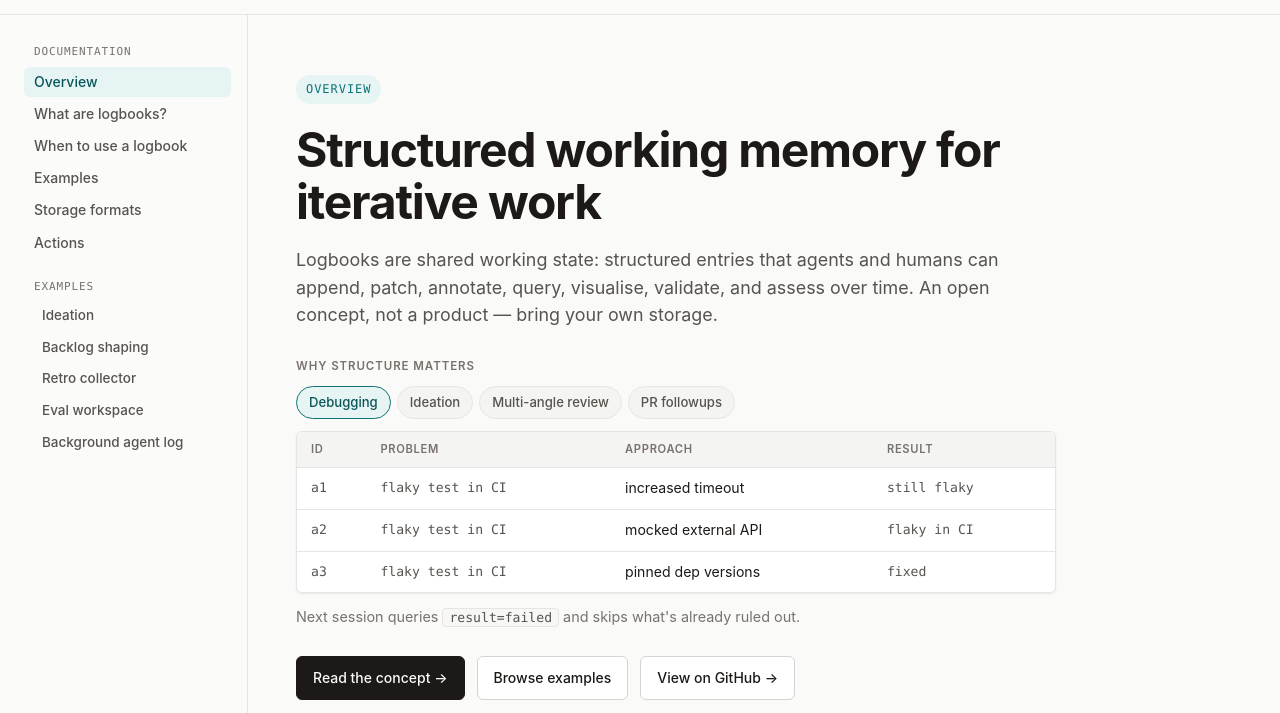
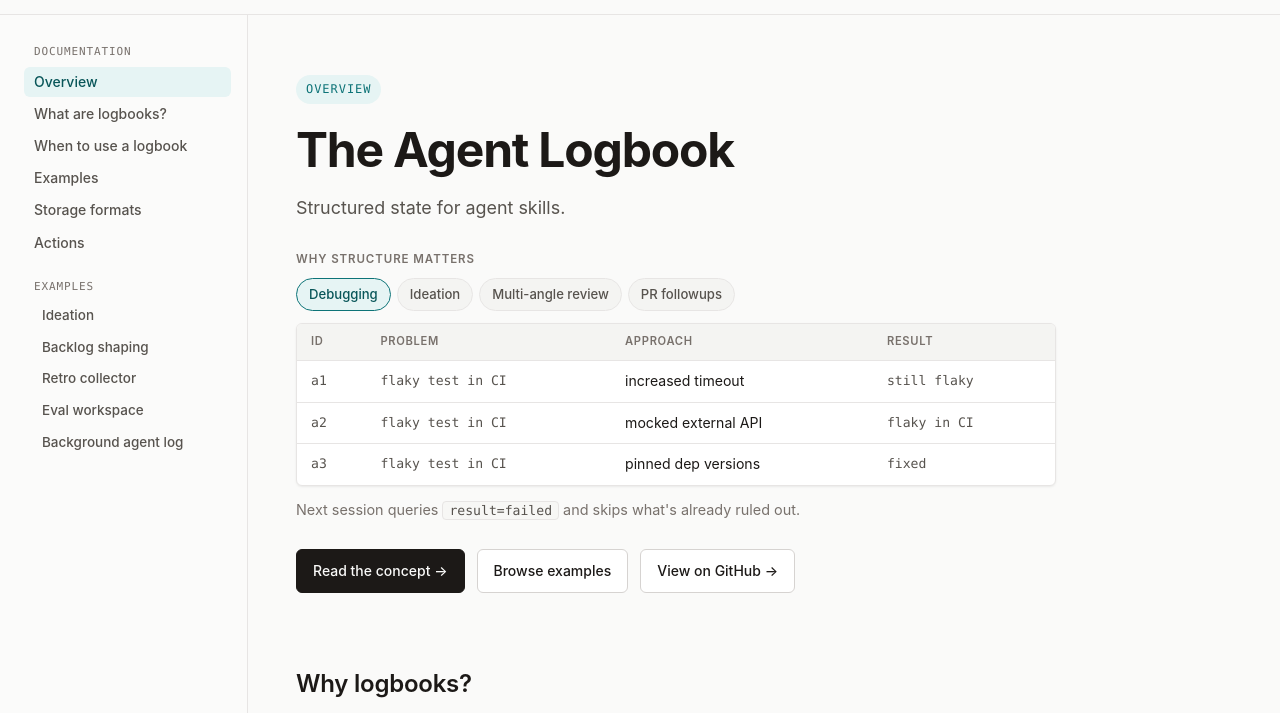
Before and after one commit to agentlogbooks/agentlogbooks, a plain HTML site: page index.html in a window 1280 px wide. Shown: the part 45-758 px from the top of the page. Drawn offline with Linux system fonts and the light colour scheme.

Commit message:
Change title

```diff
--- a/index.html
+++ b/index.html
@@ -3,8 +3,8 @@
 <head>
 <meta charset="utf-8" />
 <meta name="viewport" content="width=device-width, initial-scale=1" />
-<title>Overview — Agent Logbooks</title>
-<meta name="description" content="A structured place for findings, drafts, and notes." />
+<title>The Agent Logbook — Structured state for agent skills.</title>
+<meta name="description" content="Structured state for agent skills." />
 <link rel="stylesheet" href="styles.css" />
 </head>
 <body>
@@ -51,9 +51,9 @@
   <main class="docs-content">
     <div class="hero">
       <span class="hero-eyebrow">Overview</span>
-      <h1>Structured working memory for iterative work</h1>
+      <h1>The Agent Logbook</h1>
       <p class="lead">
-        Logbooks are shared working state: structured entries that agents and humans can append, patch, annotate, query, visualise, validate, and assess over time. An open concept, not a product — bring your own storage.
+        Structured state for agent skills.
       </p>
       <figure class="hero-example">
         <figcaption class="hero-example-label">Why structure matters</figcaption>
```
